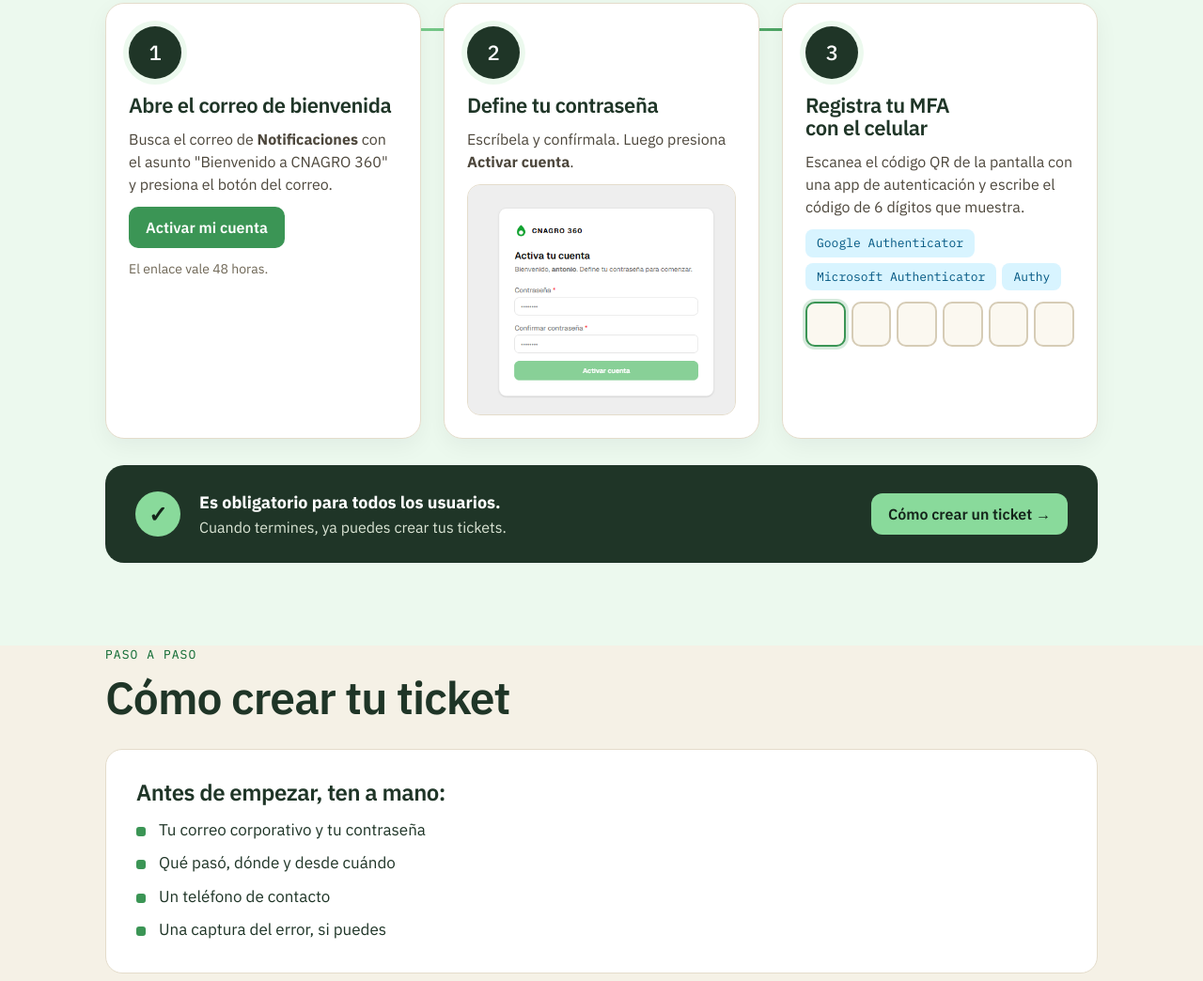
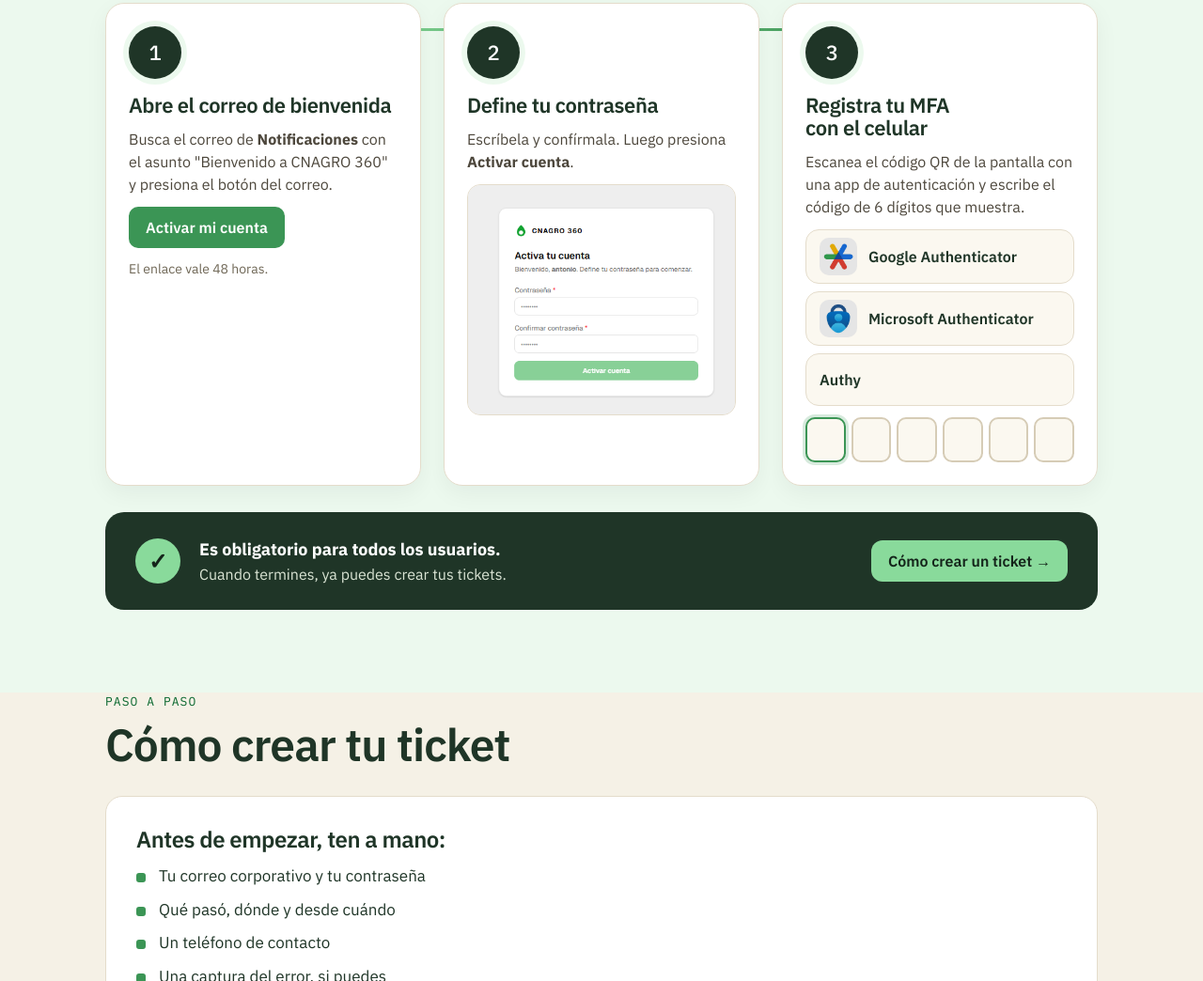
Before and after one commit to antoniosazo/cna_modelo_soporte, a plain HTML site: page index.html in a window 1280 px wide. Shown: the part 3002-4046 px from the top of the page at 94% size. Drawn offline with Linux system fonts and the light colour scheme.

Commit message:
0666
060666

```diff
--- a/index.html
+++ b/index.html
@@ -116,8 +116,9 @@
 .ob-cap{font-size:14px;color:var(--ink-3)}
 .ob-shot{width:100%;border-radius:14px;overflow:hidden;border:1px solid var(--line);background:var(--card-soft)}
 .ob-shot img{display:block;width:100%;height:auto}
-.ob-apps{display:flex;flex-wrap:wrap;gap:6px}
-.ob-apps span{padding:5px 12px;border-radius:8px;background:oklch(0.95 0.035 230);color:oklch(0.42 0.12 230);font-family:var(--mono);font-size:13px}
+.ob-apps{display:grid;gap:8px;width:100%}
+.ob-app{display:flex;align-items:center;gap:12px;min-height:56px;padding:8px 14px;border-radius:14px;background:var(--card-soft);border:1px solid var(--line);font-weight:600;font-size:16px}
+.ob-app img{width:40px;height:40px;flex-shrink:0;border-radius:10px}
 .ob-code{display:flex;gap:6px;width:100%;max-width:300px}
 .ob-code span{flex:1;height:48px;border:2px solid var(--line-strong);border-radius:10px;background:var(--card-soft)}
 .ob-code span.on{border-color:var(--accent);box-shadow:0 0 0 3px oklch(0.6 0.13 150 / .2)}
@@ -361,9 +362,17 @@
           <h3>Registra tu MFA con el celular</h3>
           <p>Escanea el código QR de la pantalla con una app de autenticación y escribe el código de 6 dígitos que muestra.</p>
           <div class="ob-apps">
-            <span>Google Authenticator</span>
-            <span>Microsoft Authenticator</span>
-            <span>Authy</span>
+            <div class="ob-app">
+              <img src="assets/mfa/apps/google-authenticator.png" alt="Ícono de Google Authenticator" width="40" height="40" loading="lazy">
+              <span>Google Authenticator</span>
+            </div>
+            <div class="ob-app">
+              <img src="assets/mfa/apps/microsoft-authenticator.png" alt="Ícono de Microsoft Authenticator" width="40" height="40" loading="lazy">
+              <span>Microsoft Authenticator</span>
+            </div>
+            <div class="ob-app">
+              <span>Authy</span>
+            </div>
           </div>
           <div class="ob-code" aria-hidden="true"><span class="on"></span><span></span><span></span><span></span><span></span><span></span></div>
         </li>
```
Also changed, not shown: assets/mfa/apps/google-authenticator.png (added), assets/mfa/apps/microsoft-authenticator.png (added).
